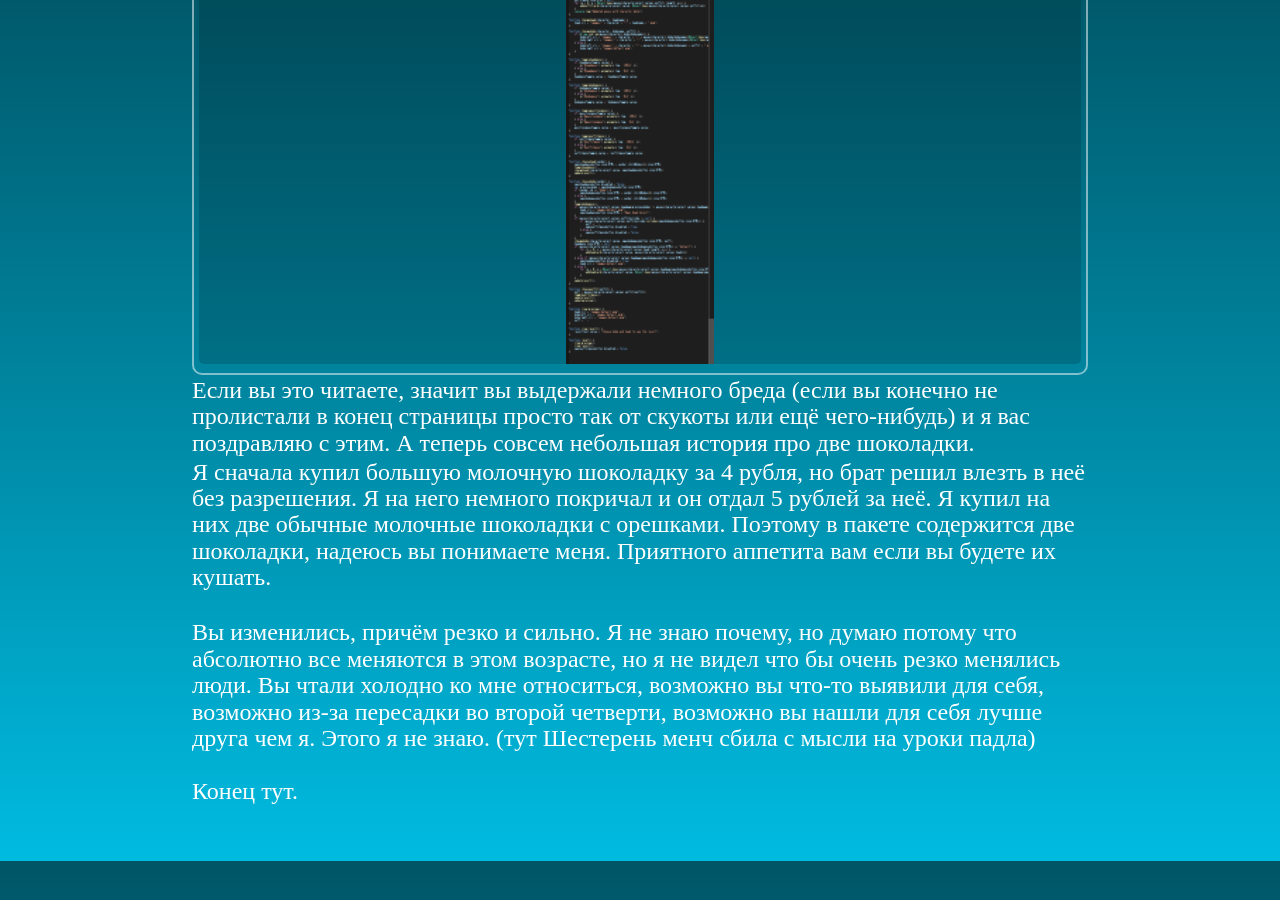
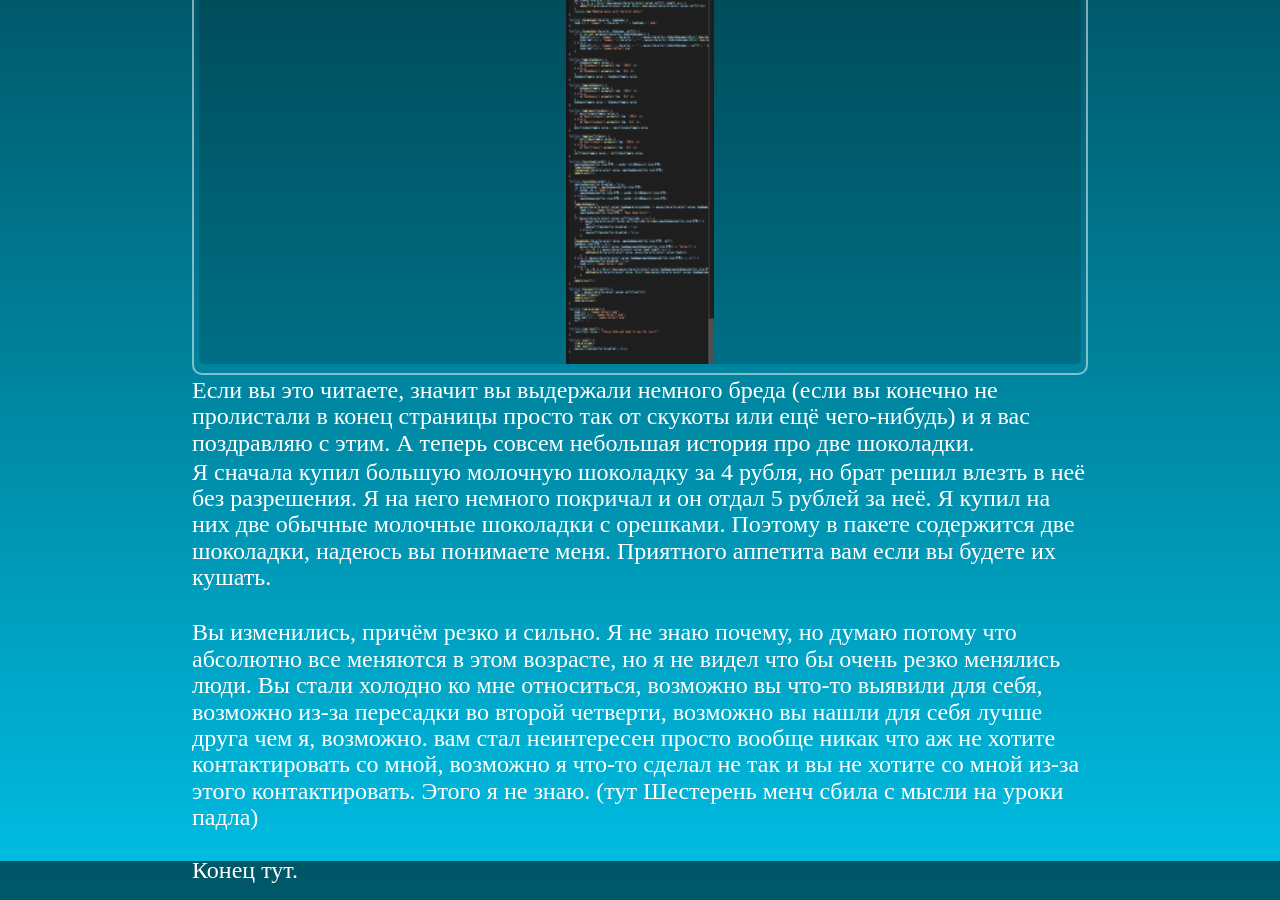
Before and after one commit to catink123/catink123.github.io, a Jekyll site: the page built from secret/index.html, in a window 1280 px wide and 900 px high, scrolled down 5439 px. Built offline with Jekyll 4.4.1, drawn with Linux system fonts in a browser that asks for light colours; some web fonts are replaced.

Commit message:
Update index.html

```diff
--- a/secret/index.html
+++ b/secret/index.html
@@ -42,5 +42,5 @@ title: Секретик
     </div>
     <p>Если вы это читаете, значит вы выдержали немного бреда (если вы конечно не пролистали в конец страницы просто так от скукоты или ещё чего-нибудь) и я вас поздравляю с этим. А теперь совсем небольшая история про две шоколадки.</p>
     <p>Я сначала купил большую молочную шоколадку за 4 рубля, но брат решил влезть в неё без разрешения. Я на него немного покричал и он отдал 5 рублей за неё. Я купил на них две обычные молочные шоколадки с орешками. Поэтому в пакете содержится две шоколадки, надеюсь вы понимаете меня. Приятного аппетита вам если вы будете их кушать.</p>
-    <p><br>Вы изменились, причём резко и сильно. Я не знаю почему, но думаю потому что абсолютно все меняются в этом возрасте, но я не видел что бы очень резко менялись люди. Вы чтали холодно ко мне относиться, возможно вы что-то выявили для себя, возможно из-за пересадки во второй четверти, возможно вы нашли для себя лучше друга чем я. Этого я не знаю. (тут Шестерень менч сбила с мысли на уроки падла)<br><br>Конец тут.</p>
+    <p><br>Вы изменились, причём резко и сильно. Я не знаю почему, но думаю потому что абсолютно все меняются в этом возрасте, но я не видел что бы очень резко менялись люди. Вы стали холодно ко мне относиться, возможно вы что-то выявили для себя, возможно из-за пересадки во второй четверти, возможно вы нашли для себя лучше друга чем я, возможно. вам стал неинтересен просто вообще никак что аж не хотите контактировать со мной, возможно я что-то сделал не так и вы не хотите со мной из-за этого контактировать. Этого я не знаю. (тут Шестерень менч сбила с мысли на уроки падла)<br><br>Конец тут.</p>
 </div>
```
